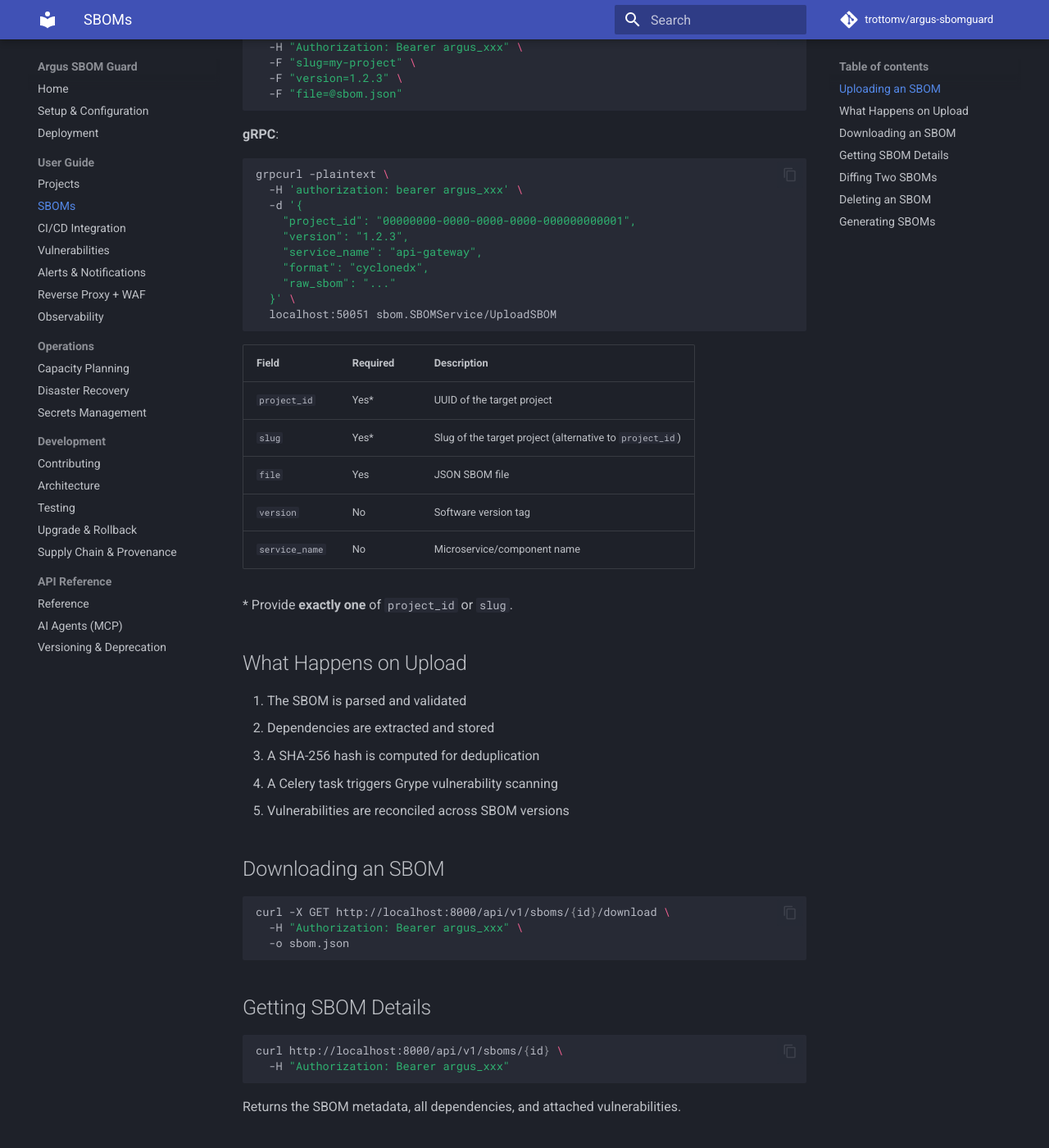
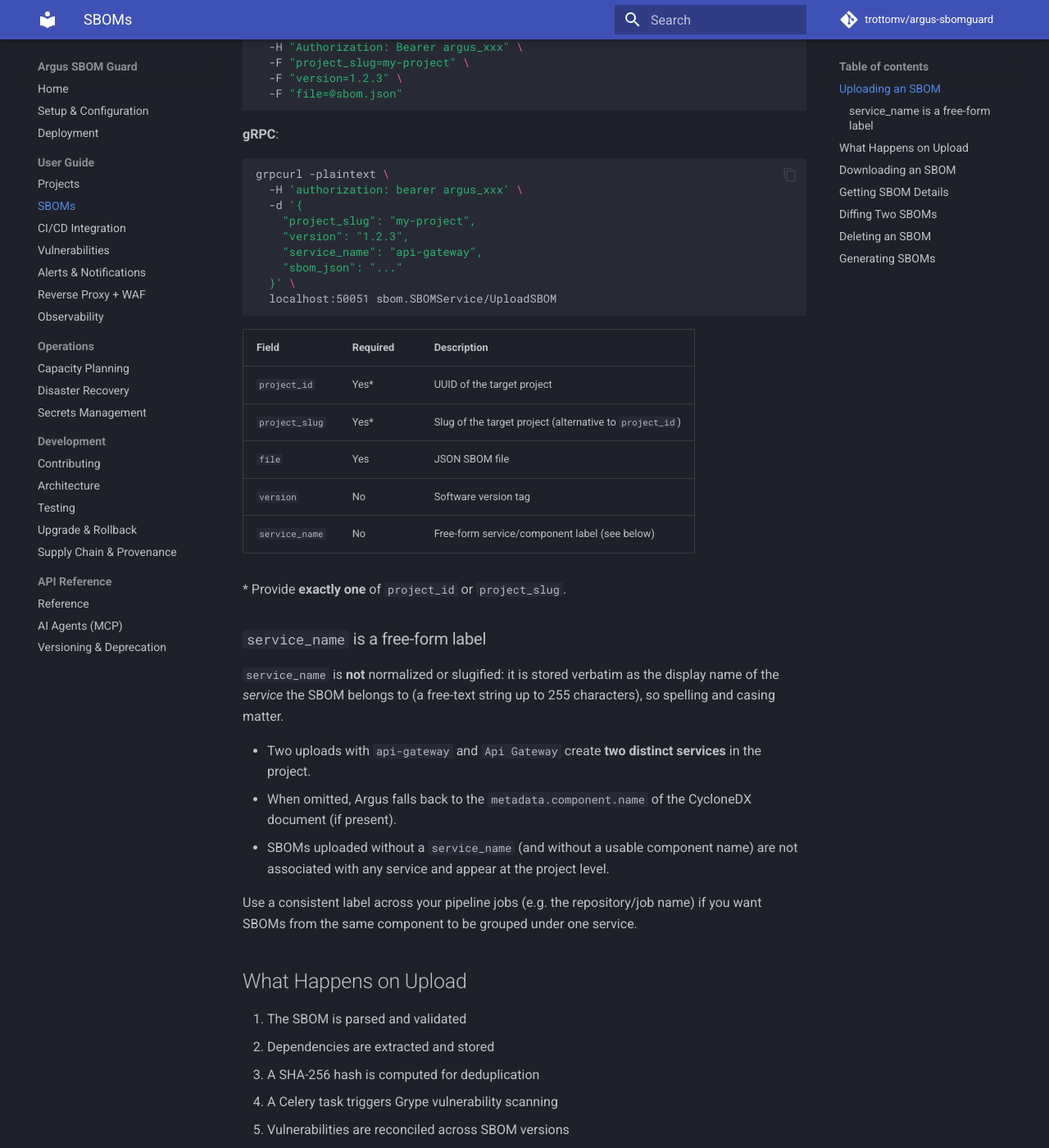
Before and after one commit to trottomv/argus-sbomguard, an MkDocs documentation site: the page built from docs/guide/sboms.md, in a window 1280 px wide and 1400 px high, scrolled down 579 px. Shown: the whole window at 82% size. Built offline with MkDocs 1.6.1 and Material for MkDocs 9.7.7, drawn with Linux system fonts in a browser that asks for light colours; comment, search, counter and statistics services are not loaded; the version menu is left out.

Commit message:
feat: rename SBOM upload slug param to project_slug
The multipart field and the gRPC UploadRequest field that target a project
by its slug were both named `slug`, which was ambiguous next to
`project_id`. Rename them to `project_slug` (proto field number kept,
so the wire format is unchanged for binary gRPC clients).

Also document that `service_name` is a free-form label: it is stored
verbatim (not slugified/normalized), so casing and spelling matter and
two variants create distinct services.

````diff
--- a/docs/guide/sboms.md
+++ b/docs/guide/sboms.md
@@ -18,12 +18,12 @@
 ```
 
 You can target the project by UUID (`project_id`) or by its readable **slug**
-(`slug`) — provide exactly one:
+(`project_slug`) — provide exactly one:
 
 ```bash
 curl -X POST http://localhost:8000/api/v1/sboms/upload \
   -H "Authorization: Bearer argus_xxx" \
-  -F "slug=my-project" \
+  -F "project_slug=my-project" \
   -F "version=1.2.3" \
   -F "file=@sbom.json"
 ```
@@ -34,11 +34,10 @@
 grpcurl -plaintext \
   -H 'authorization: bearer argus_xxx' \
   -d '{
-    "project_id": "00000000-0000-0000-0000-000000000001",
+    "project_slug": "my-project",
     "version": "1.2.3",
     "service_name": "api-gateway",
-    "format": "cyclonedx",
-    "raw_sbom": "..."
+    "sbom_json": "..."
   }' \
   localhost:50051 sbom.SBOMService/UploadSBOM
 ```
@@ -46,12 +45,28 @@
 | Field | Required | Description |
 |-------|----------|-------------|
 | `project_id` | Yes* | UUID of the target project |
-| `slug` | Yes* | Slug of the target project (alternative to `project_id`) |
+| `project_slug` | Yes* | Slug of the target project (alternative to `project_id`) |
 | `file` | Yes | JSON SBOM file |
 | `version` | No | Software version tag |
-| `service_name` | No | Microservice/component name |
+| `service_name` | No | Free-form service/component label (see below) |
 
-\* Provide **exactly one** of `project_id` or `slug`.
+\* Provide **exactly one** of `project_id` or `project_slug`.
+
+### `service_name` is a free-form label
+
+`service_name` is **not** normalized or slugified: it is stored verbatim as the
+display name of the *service* the SBOM belongs to (a free-text string up to 255
+characters), so spelling and casing matter.
+
+- Two uploads with `api-gateway` and `Api Gateway` create **two distinct
+  services** in the project.
+- When omitted, Argus falls back to the `metadata.component.name` of the
+  CycloneDX document (if present).
+- SBOMs uploaded without a `service_name` (and without a usable component name)
+  are not associated with any service and appear at the project level.
+
+Use a consistent label across your pipeline jobs (e.g. the repository/job name)
+if you want SBOMs from the same component to be grouped under one service.
 
 ## What Happens on Upload
 
````
Also changed, not shown: docs/api/reference.md (+2 -2 lines), docs/guide/ci.md (+6 -5 lines), docs/api/openapi.json, 5 other files.
